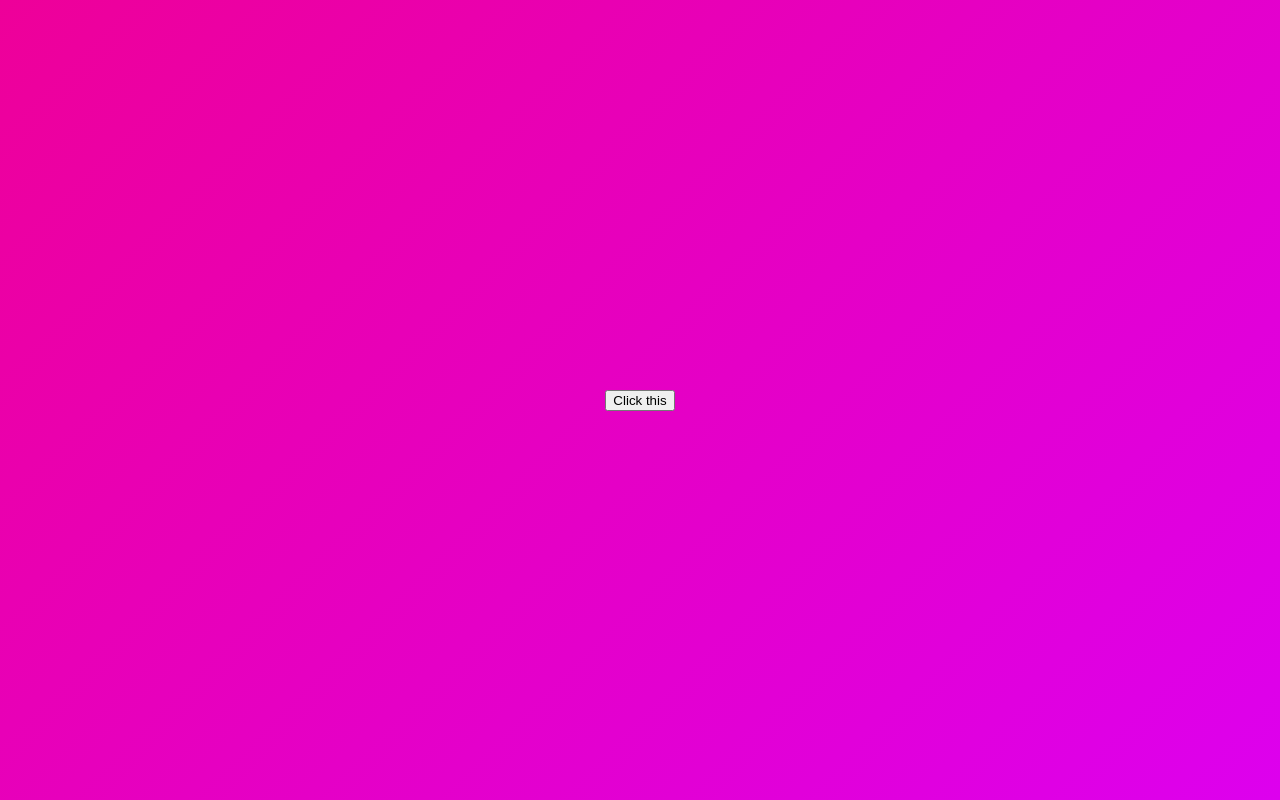
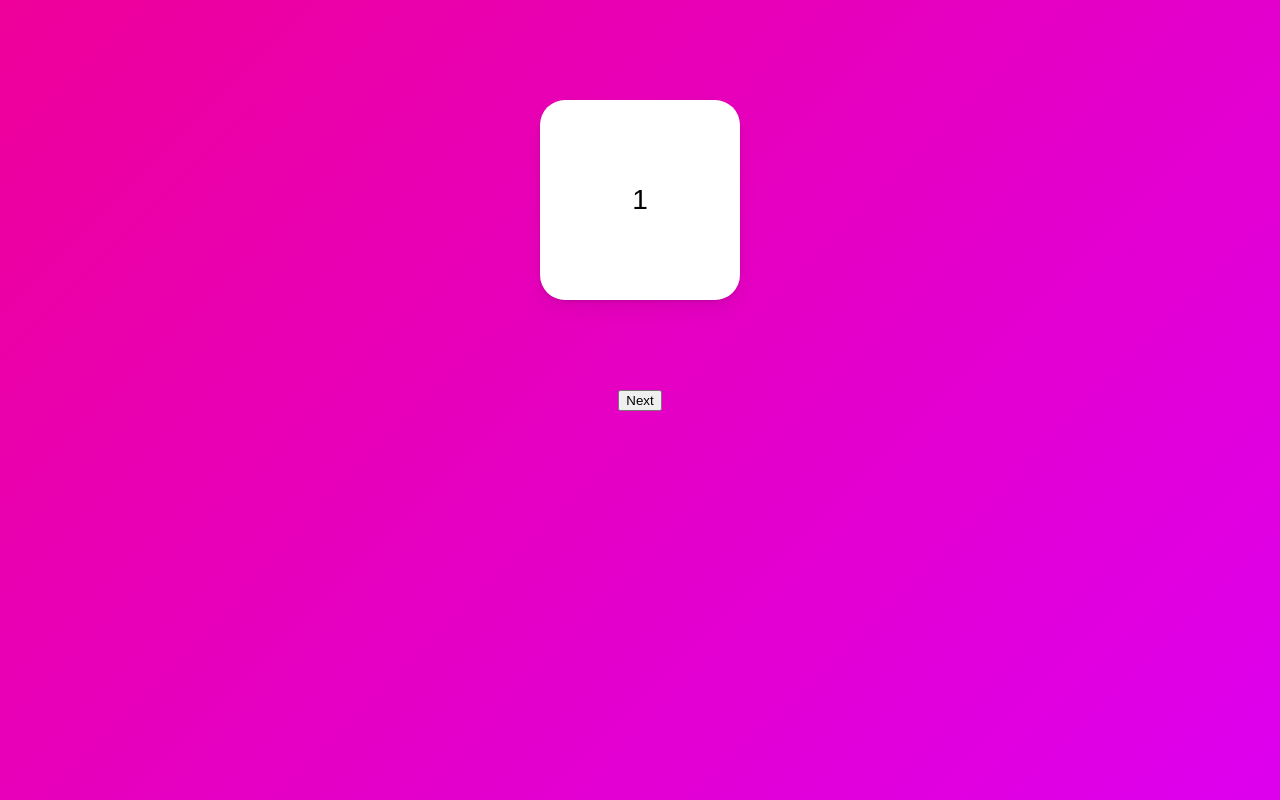
Before and after one commit to ezurno/react-animate, a React (Create React App) app: page / in a window 1280 px wide. Built offline with nearby package versions, Linux system fonts and the light colour scheme.

Commit message:
LEARN: make slice next
1. map() 을 사용해 page가 넘어가는 animation 제작

2. 각각 transition을 걸어 animate 속도를 다르게 할 수 있음

```diff
--- a/src/App.tsx
+++ b/src/App.tsx
@@ -29,6 +29,10 @@ const Box = styled(motion.div)`
   box-shadow: 0 2px 3px rgba(0, 0, 0, 0.1), 0 10px 20px rgba(0, 0, 0, 0.06);
   position: absolute;
   top: 100px;
+  display: flex;
+  align-items: center;
+  justify-content: center;
+  font-size: 28px;
 `;
 
 const BiggerBox = styled.div`
@@ -46,37 +50,52 @@ const BoxVarient: Variants = {
   initial: {
     opacity: 0,
     scale: 0,
+    x: 300,
   },
+
   animate: {
+    x: 0,
+    scale: 1,
     opacity: 1,
-    scale: 1,
-    rotateZ: 360,
+    transition: {
+      duration: 1,
+    },
   },
+
   exit: {
+    x: -300,
+    scale: 0,
     opacity: 0,
-    y: 60,
+    transition: {
+      duration: 1,
+    },
   },
 };
 
 function App() {
-  const [visible, setVisible] = useState(false);
-  const onClick = () => {
-    setVisible((current) => !current);
+  const [pageNumber, setPageNumber] = useState(1);
+  const onNext = () => {
+    setPageNumber((page) => (page === 10 ? 10 : page + 1));
   };
 
   return (
     <Wrapper>
       <AnimatePresence>
-        {visible ? (
-          <Box
-            variants={BoxVarient}
-            initial="initial"
-            animate="animate"
-            exit="exit"
-          />
-        ) : null}
+        {[1, 2, 3, 4, 5, 6, 7, 8, 9, 10].map((page) =>
+          page === pageNumber ? (
+            <Box
+              variants={BoxVarient}
+              initial="initial"
+              exit="exit"
+              animate="animate"
+              key={page}
+            >
+              {page}
+            </Box>
+          ) : null
+        )}
       </AnimatePresence>
-      <button onClick={onClick}>Click this</button>
+      <button onClick={onNext}>Next</button>
     </Wrapper>
   );
 }
```
